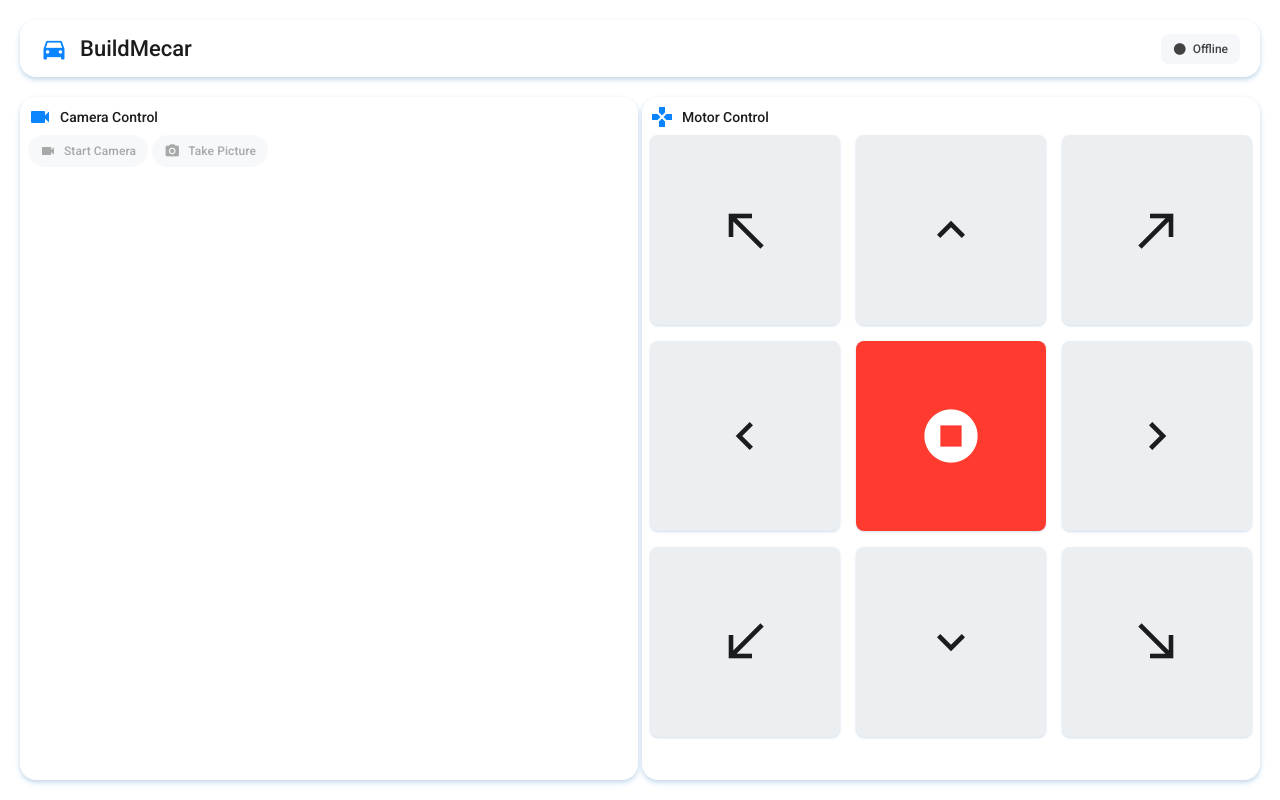
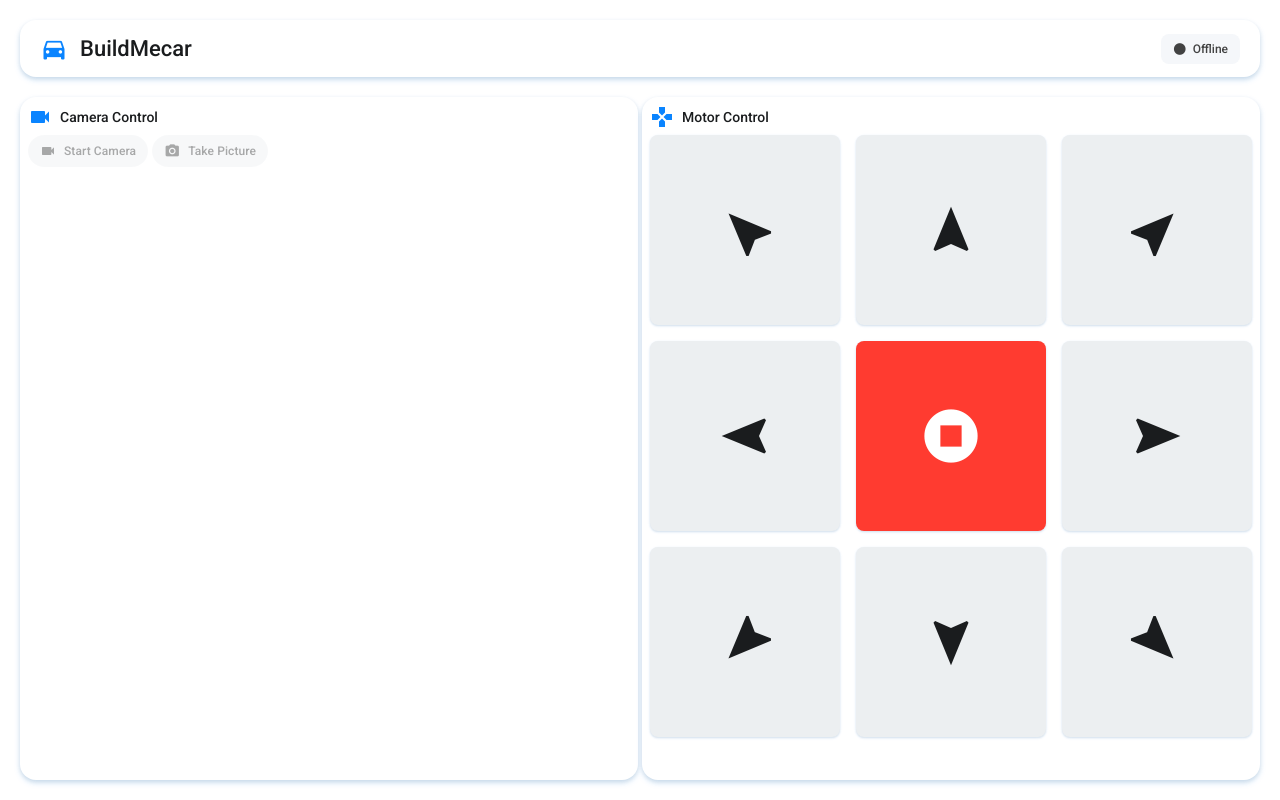
Before and after one commit to LudwikBielczynski/buildme-car, a Flask app: page / in a window 1280 px wide. Run offline with Flask 3, Linux system fonts and the light colour scheme.

Commit message:
feat: Use navigation icon

```diff
--- a/src/buildmecar/templates/index.jinja
+++ b/src/buildmecar/templates/index.jinja
@@ -173,33 +173,33 @@
 
                 <div class="motor-grid">
                     <button class="motor-btn" id="ic-left-up">
-                        <span class="material-icons">north_west</span>
+                        <span class="material-icons" style="transform: rotate(315deg);">navigation</span>
                     </button>
                     <button class="motor-btn" id="ic-up">
-                        <span class="material-icons">keyboard_arrow_up</span>
+                        <span class="material-icons" style="transform: rotate(0deg);">navigation</span>
                     </button>
                     <button class="motor-btn" id="ic-right-up">
-                        <span class="material-icons">north_east</span>
+                        <span class="material-icons" style="transform: rotate(45deg);">navigation</span>
                     </button>
 
                     <button class="motor-btn" id="ic-left">
-                        <span class="material-icons">keyboard_arrow_left</span>
+                        <span class="material-icons" style="transform: rotate(270deg);">navigation</span>
                     </button>
                     <button class="motor-btn" id="ic-stop">
                         <span class="material-icons">stop_circle</span>
                     </button>
                     <button class="motor-btn" id="ic-right">
-                        <span class="material-icons">keyboard_arrow_right</span>
+                        <span class="material-icons" style="transform: rotate(90deg);">navigation</span>
                     </button>
 
                     <button class="motor-btn" id="ic-left-down">
-                        <span class="material-icons">south_west</span>
+                        <span class="material-icons" style="transform: rotate(225deg);">navigation</span>
                     </button>
                     <button class="motor-btn" id="ic-down">
-                        <span class="material-icons">keyboard_arrow_down</span>
+                        <span class="material-icons" style="transform: rotate(180deg);">navigation</span>
                     </button>
                     <button class="motor-btn" id="ic-right-down">
-                        <span class="material-icons">south_east</span>
+                        <span class="material-icons" style="transform: rotate(135deg);">navigation</span>
                     </button>
                 </div>
             </div>
```
